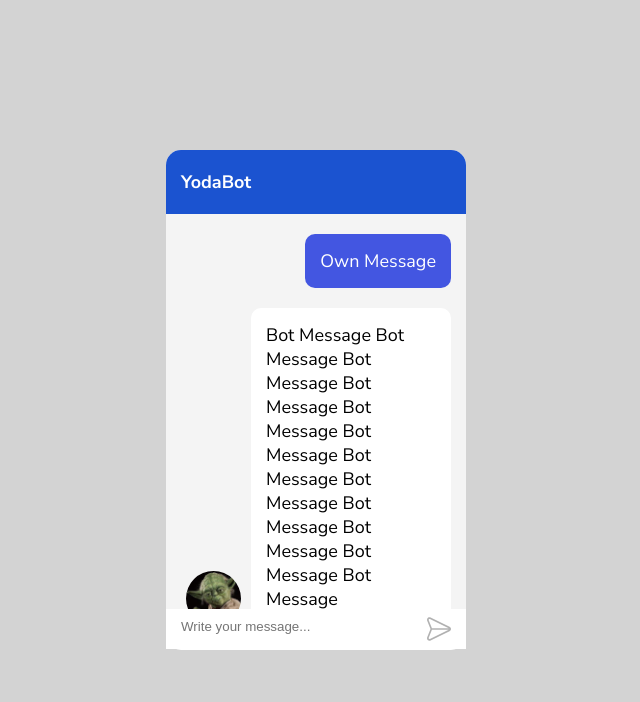
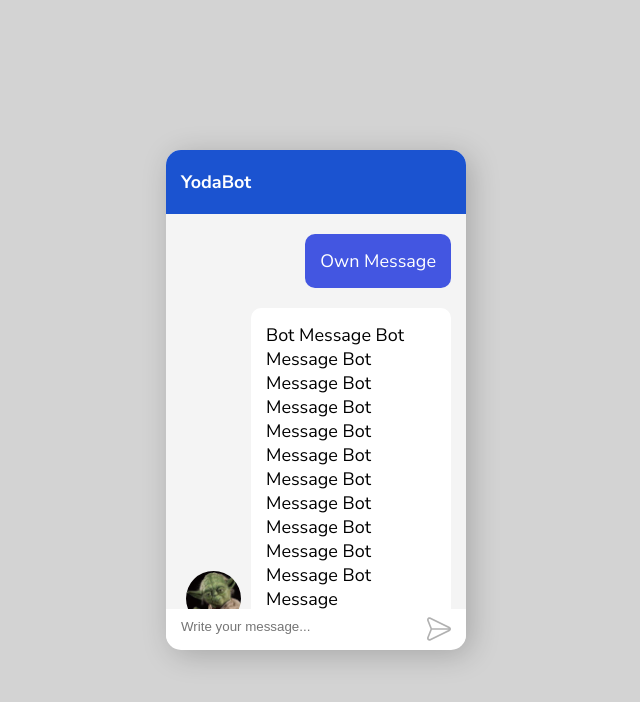
Before and after one commit to kaiospitz/chatbot-frontend-vue-nuxt, a Nuxt app: page / in a window 1280 px wide. Shown: the top 702 px of the page, without its empty margins (324-964 px from the left). Built offline with nearby package versions, Linux system fonts and the light colour scheme.

Commit message:
Chatbox Shadow

```diff
--- a/assets/sass/global.scss
+++ b/assets/sass/global.scss
@@ -23,6 +23,9 @@ div.main {
   height: 500px;
   background-color: #fff;
   border-radius: 15px;
+  -webkit-box-shadow: 5px 5px 30px -1px rgba(0, 0, 0, 0.22);
+  -moz-box-shadow: 5px 5px 30px -1px rgba(0, 0, 0, 0.22);
+  box-shadow: 5px 5px 30px -1px rgba(0, 0, 0, 0.22);
 
   // CHAT BOX HEADER
   .header {
@@ -92,12 +95,14 @@ div.main {
     display: flex;
     justify-content: space-between;
     padding: 0 15px 0 0;
+    border-radius: 0 0 15px 15px;
 
     input {
       height: 35px;
       padding: 0 0 0 15px;
       border: 0;
       width: 80%;
+      border-radius: 0 0 15px 15px;
     }
 
     input:focus {
@@ -107,6 +112,11 @@ div.main {
     img {
       width: 24px;
       opacity: 0.3;
+      cursor: pointer;
+    }
+
+    img:hover {
+      opacity: 0.6;
     }
   }
 }
```
